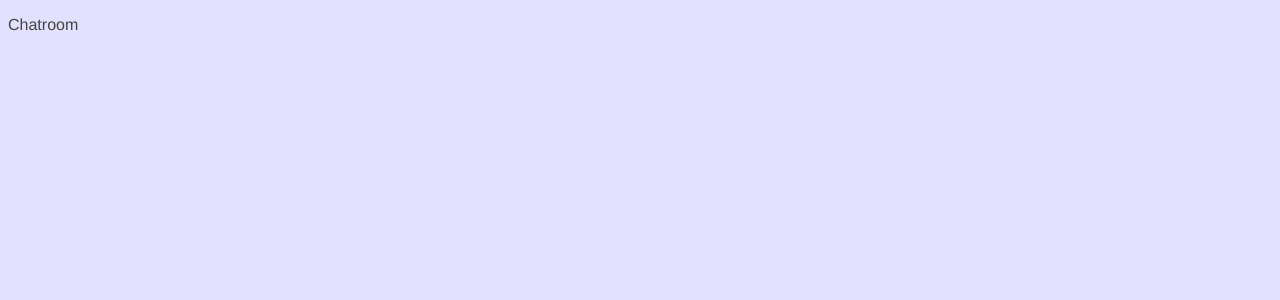
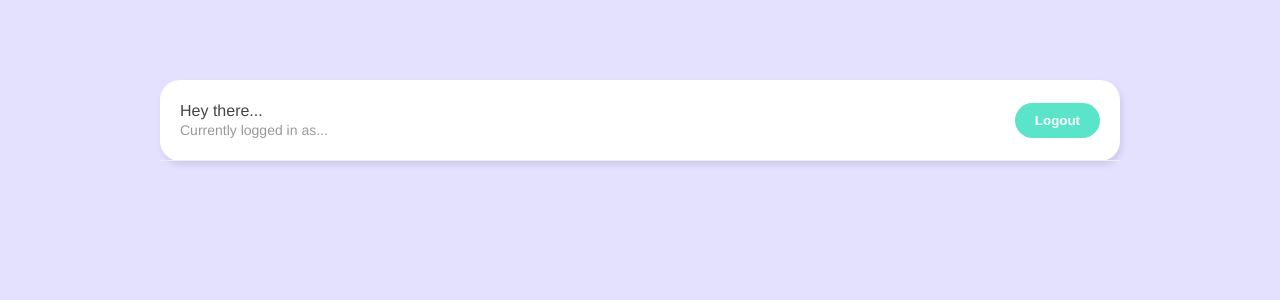
Before and after one commit to ryuya416/live-chat, a Vue app: page /chatroom in a window 1280 px wide. Shown: the top 300 px of the page. Built offline with nearby package versions, Linux system fonts and the light colour scheme.

Commit message:
Navbar component

```diff
--- /dev/null
+++ b/src/components/Navbar.vue
@@ -0,0 +1,32 @@
+<template>
+  <nav>
+    <div>
+      <p>Hey there...</p>
+      <p class="email">Currently logged in as...</p>
+    </div>
+    <button>Logout</button>
+  </nav>
+</template>
+
+<script>
+export default {};
+</script>
+
+<style>
+nav {
+  padding: 20px;
+  border-bottom: 1px solid #eee;
+  display: flex;
+  justify-content: space-between;
+  align-items: center;
+}
+nav p {
+  margin: 2px auto;
+  font-size: 16px;
+  color: #444;
+}
+nav p.email {
+  font-size: 14px;
+  color: #999;
+}
+</style>
--- a/src/views/Chatroom.vue
+++ b/src/views/Chatroom.vue
@@ -1,9 +1,14 @@
 <template>
-  <p>Chatroom</p>
+  <div class="container">
+    <Navbar />
+  </div>
 </template>
 
 <script>
-export default {};
+import Navbar from "../components/Navbar.vue";
+export default {
+  components: { Navbar },
+};
 </script>
 
 <style></style>
```
